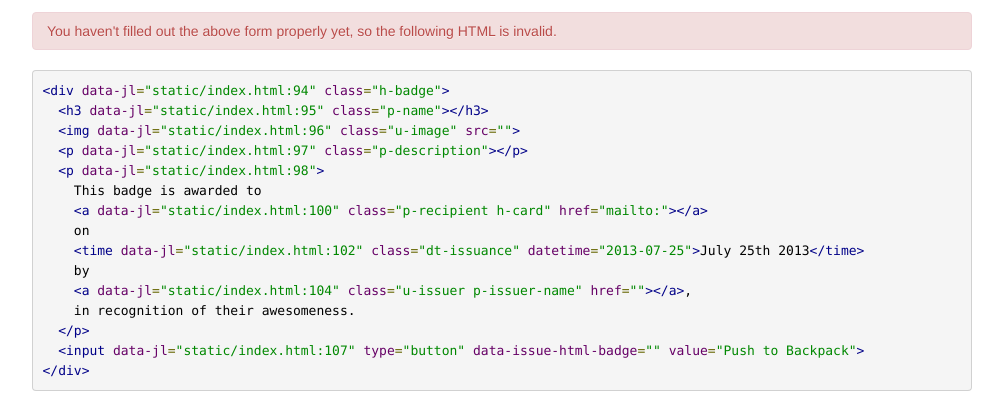
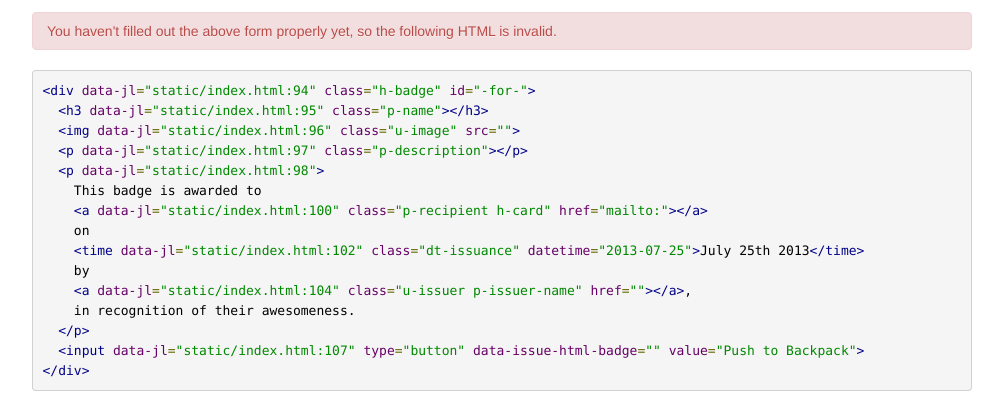
Before and after one commit to toolness/badge-microformat-fun, a website: page static/index.html in a window 1280 px wide. Shown: the part 374-772 px from the top of the page, without its empty margins (138-1141 px from the left). Drawn offline with Linux system fonts and the light colour scheme.

Commit message:
add id attribute to h-badge div.

```diff
--- a/static/index.html
+++ b/static/index.html
@@ -123,6 +123,19 @@ function $(selector, element) {
   return (element || document).querySelector(selector);
 }
 
+function slugify(url) {
+  var slug = [];
+
+  url.split('').forEach(function(character) {
+    if (character.match(/[A-Za-z0-9]/))
+      return slug.push(character.toLowerCase());
+    if (character == ' ')
+      return slug.push('-');
+  });
+
+  return slug.join('');
+}
+
 function generateBadge() {
   var recipientUrl;
   var issueDate = moment($("[name=issuance]").value.trim() || today,
@@ -154,6 +167,9 @@ function generateBadge() {
   $(".u-issuer", badge).setAttribute("href", $("[name=issuer]").value);
   $(".p-issuer-name", badge).textContent = $("[name=issuer-name]").value;
 
+  badge.setAttribute("id", slugify($("[name=name]").value + ' for ' +
+                                   $("[name=recipient-name]").value));
+
   $("#badge-html").textContent = $("#badge-template").innerHTML;
   $("#badge-html").innerHTML = prettyPrintOne($("#badge-html").innerHTML,
                                                 'html');
```
